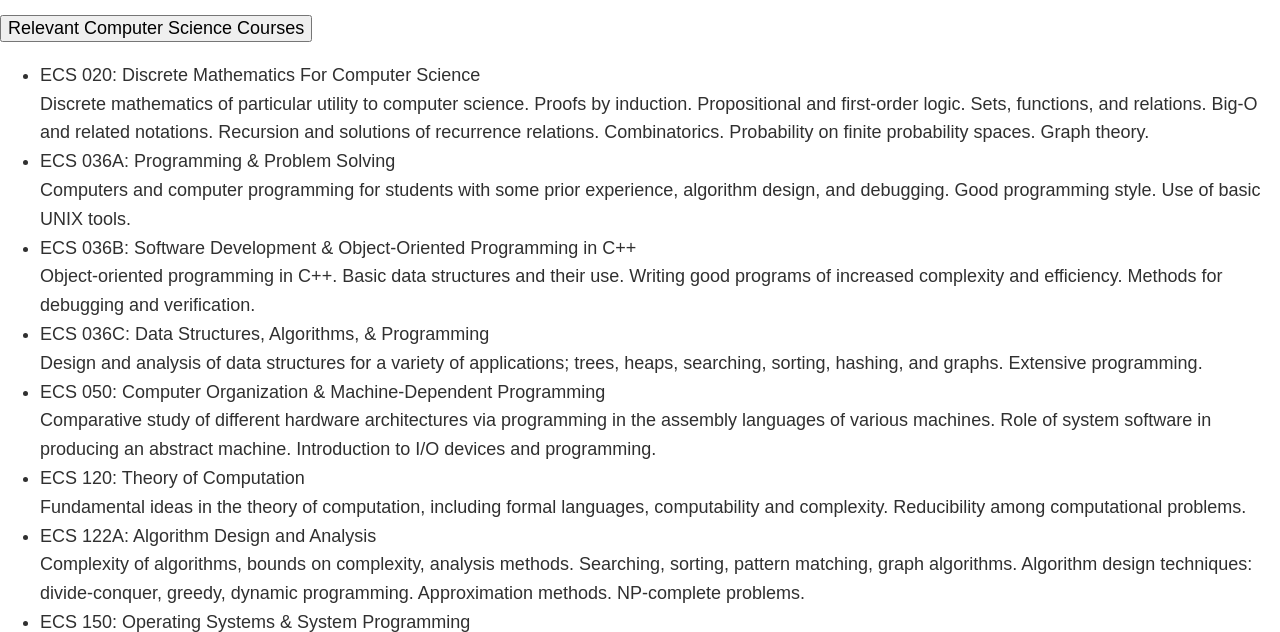
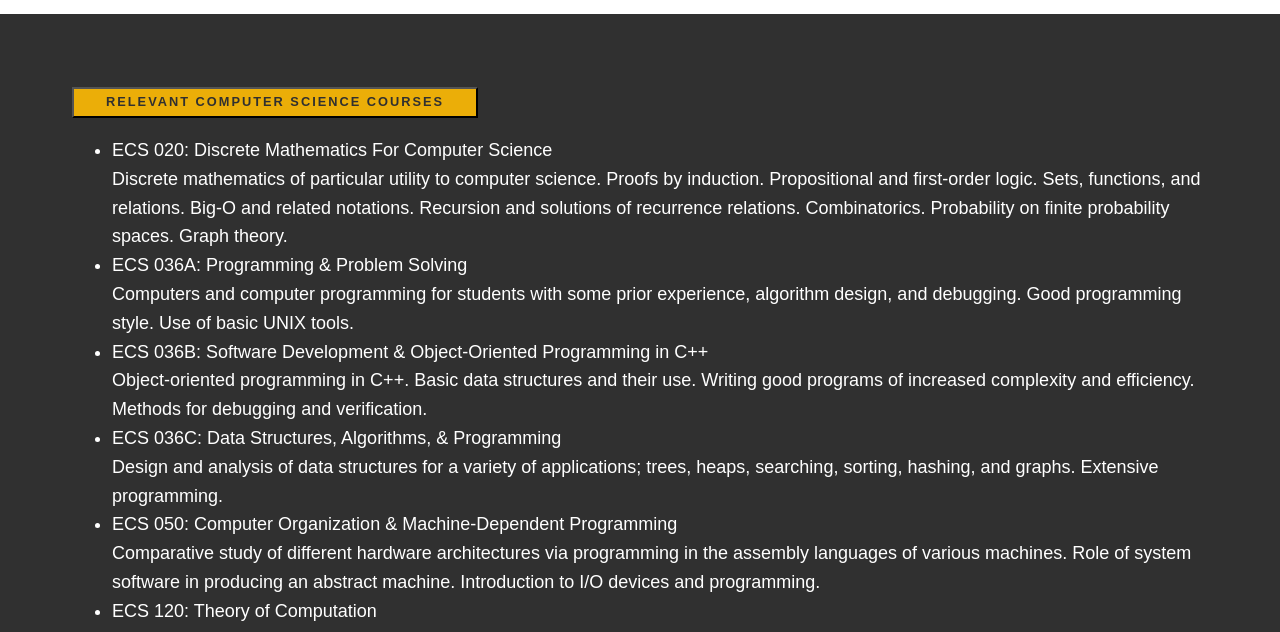
Before and after one commit to alexm720/portfolio, a plain HTML site: page courses.html in a window 1280 px wide. Shown: the part 166-798 px from the top of the page. Drawn offline with nearby package versions, Linux system fonts and the light colour scheme; a web font is replaced by a local one.

Commit message:
updated course stuff

```diff
--- a/courses.html
+++ b/courses.html
@@ -42,18 +42,16 @@
         </header>
 
 
-
+        <div class="course-title">
+            <h1>Course Name's & Descriptions</h1>
+        </div>
 
         <div class="course-body-wrapper">
-            <div class="course-title">
-                <h1>Course Name's & Descriptions</h1>
-            </div>
             <div class="cs-title-wrapper">
-                <button onclick = "show_courses()" class = "dropbtn">
-                    Relevant Computer Science Courses
+                <button class = "cs-btn">Relevant Computer Science Courses
                 </button>
                 <div id = "cs-dropdown" class="course-list-wrapper">
-                    <ul>
+                    <ul class = "cs-course-list">
                         <li>
                             <div class="course-title-wrapper">
                                 ECS 020: Discrete Mathematics For Computer Science
@@ -197,8 +195,8 @@
             <div class="stat-title-wrapper">
                 <h3>Relevant Statistics Courses</h3>
                 <div class="stat-list-wrapper">
-                <ul>
-                    <li>
+                    <ul class = "stat-course-list">
+                        <li>
                         <div class="course-title-wrapper">
                             STA 32: Gateway to Statistical Data Science
                         </div>
--- a/style.css
+++ b/style.css
@@ -493,3 +493,32 @@ header{
     padding: 4em 0 2em 0em;
     text-align: center;
 }
+
+.course-body-wrapper{
+    background-color: var(--clr-dark);
+    color: var(--clr-light);
+    padding: 4em;
+}
+
+.cs-course-list{
+
+}
+
+.cs-btn{
+    display: inline-block;
+    padding: 0.5em 2.5em;
+    background: var(--clr-accent);
+    color: var(--clr-dark);
+    text-decoration: none;
+    cursor: pointer;
+    font-size: 0.8rem;
+    text-transform: uppercase;
+    letter-spacing: 2px;
+    font-weight: var(--fw-bold);
+    transition: transform 200ms ease-in-out;
+
+}
+
+.cs-btn:hover{
+    transform: scale(1.1);
+}
```
Also changed, not shown: index.html (+10 -3 lines).
